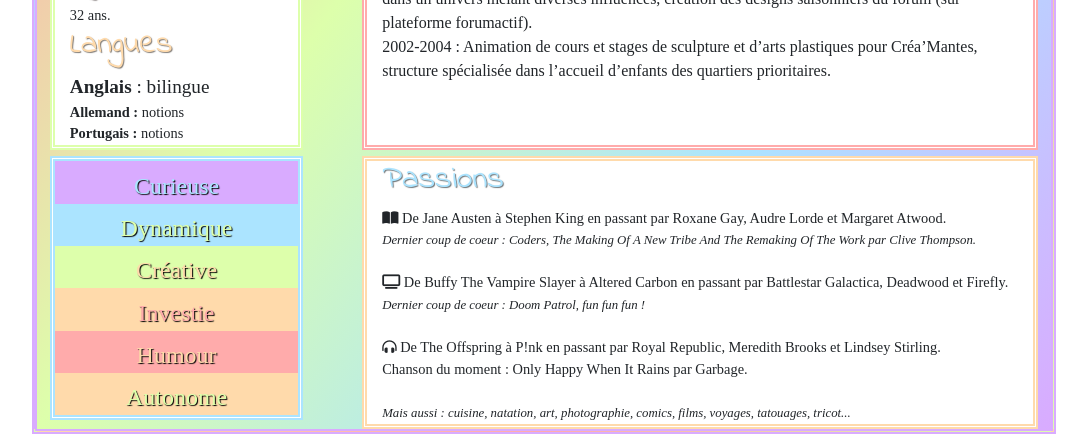
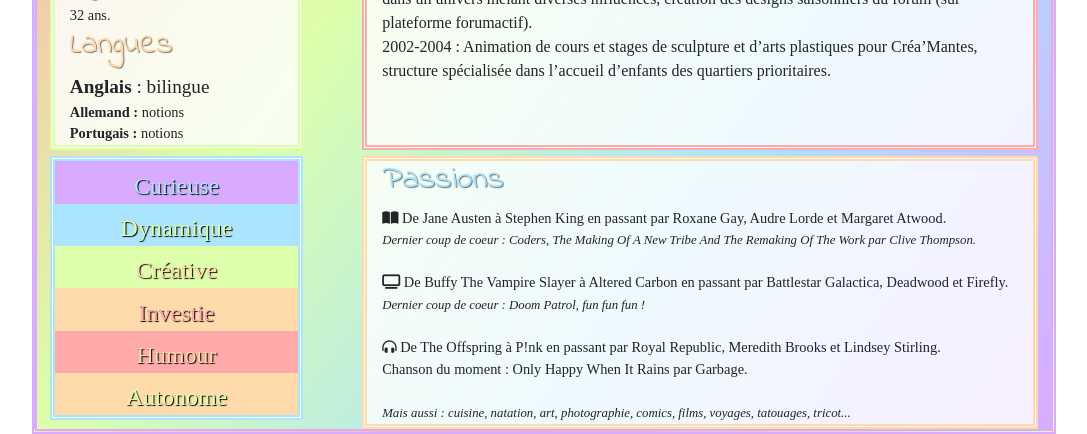
Before and after one commit to TheDaisyMoon/mycv, a plain HTML site: page index.html in a window 1280 px wide. Shown: the part 1014-1448 px from the top of the page, without its empty margins (96-1183 px from the left). Drawn offline with nearby package versions, Linux system fonts and the light colour scheme; a web font is replaced by a local one.

Commit message:
small changes
trying to make it extra pretty before applying for internships ^^

```diff
--- a/style.css
+++ b/style.css
@@ -35,7 +35,7 @@ h1, h2, h3, h4
 
 .col-md-3, .col-md-8
 {
-    background: white;
+    background: rgba(255, 255, 255, 0.800);
     margin-right: 1vw;
     margin-left: 1vw;
     margin-top: 0.5vw;
```
